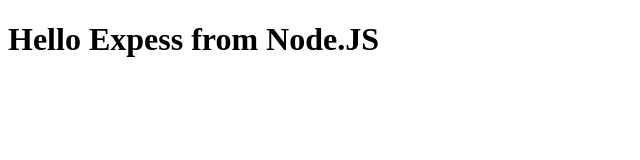
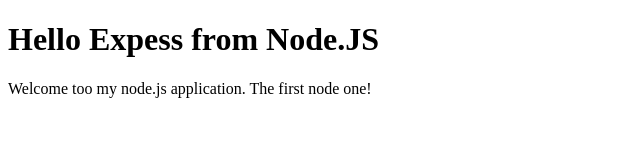
Before and after one commit to PaoloVeloce/webserver, a website: page public/index.html in a window 1280 px wide. Shown: the whole page, without its empty margins (0-640 px from the left). Drawn offline with Linux system fonts and the light colour scheme.

Commit message:
added one more <p> tag to root page

```diff
--- a/public/index.html
+++ b/public/index.html
@@ -6,5 +6,6 @@
   </head>
   <body>
     <h1> Hello Expess from Node.JS </h1>
+	<p> Welcome too my node.js application. The first node one!</p>
   </body>
 </html>
```
